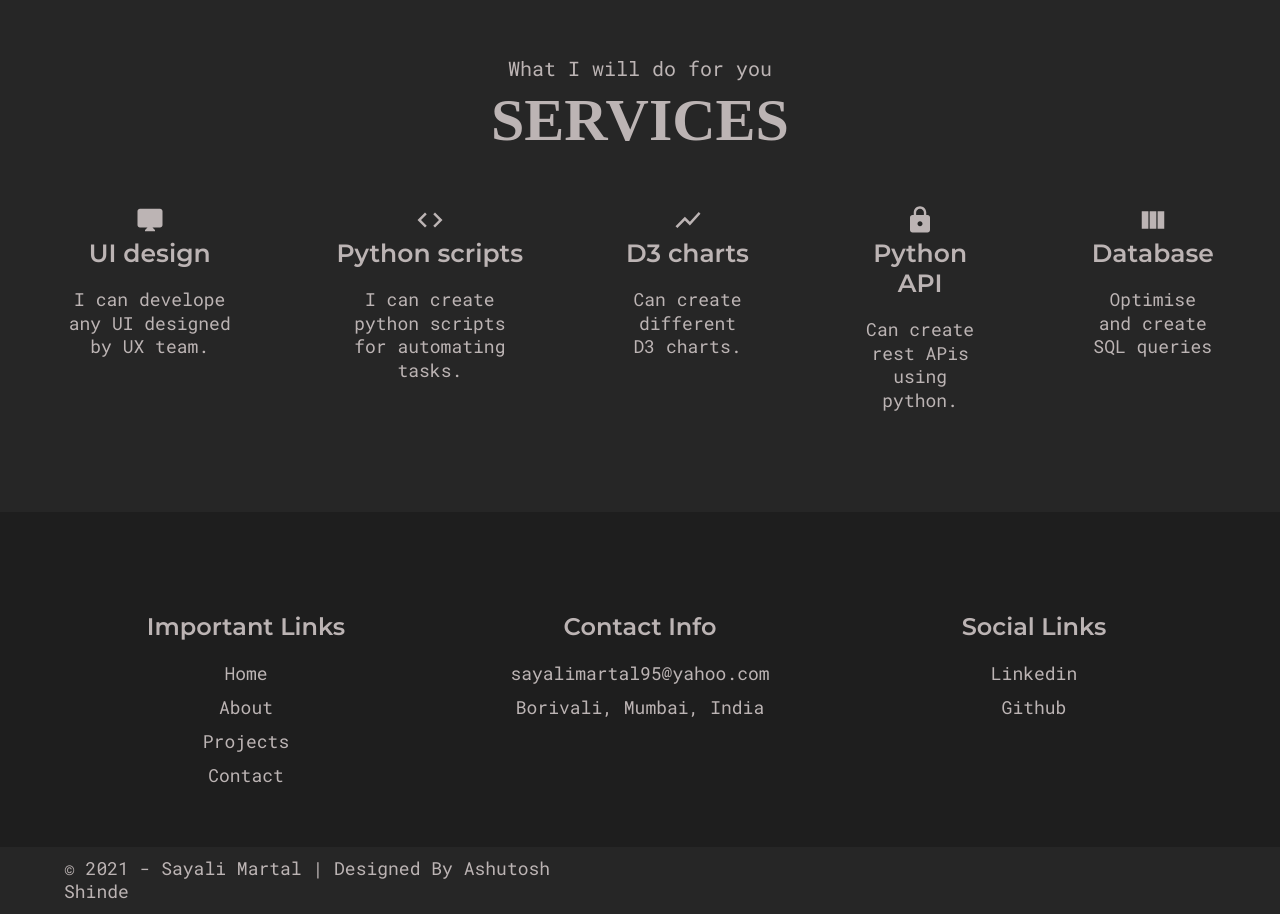
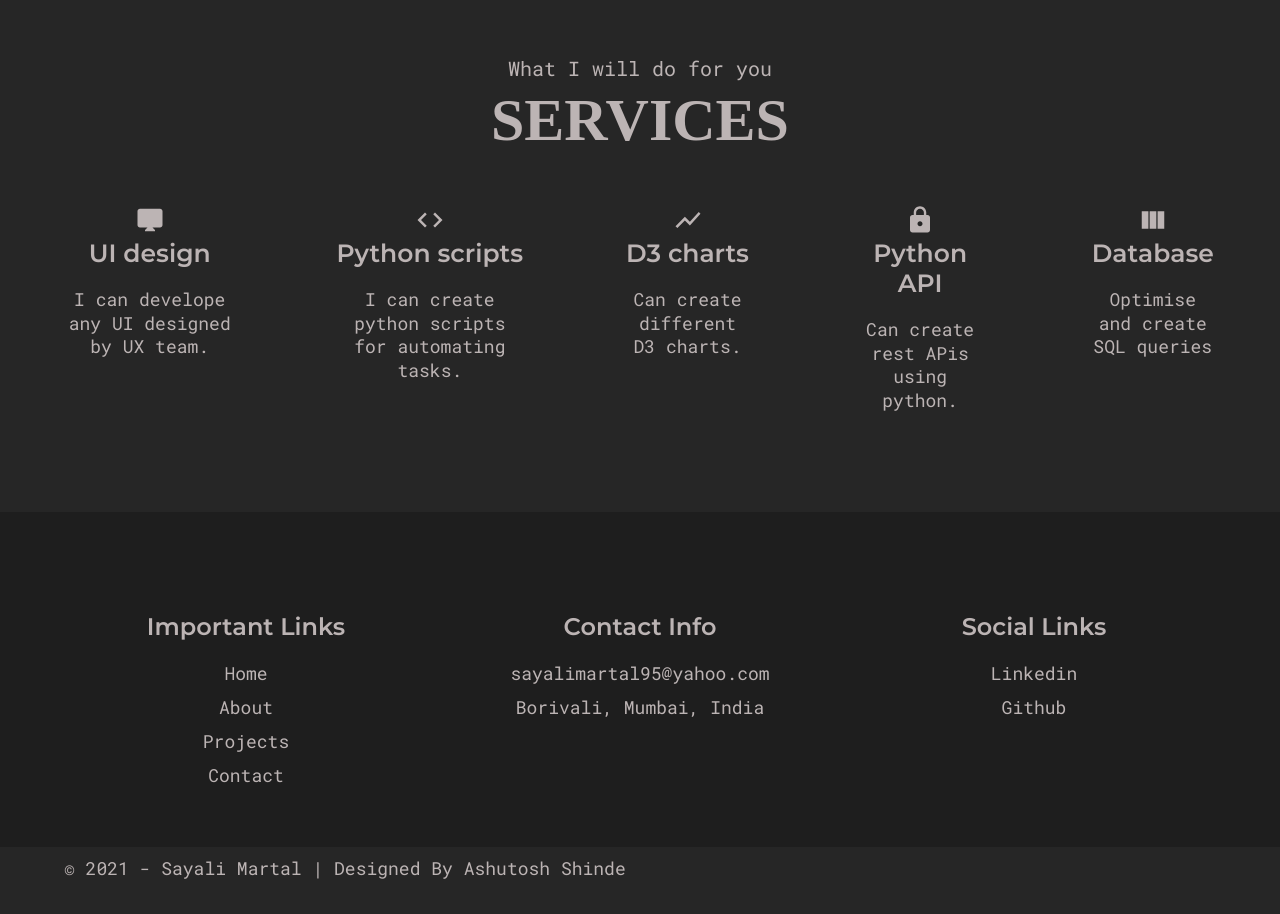
Before and after one commit to sayali-martal/Portfolio, a React (Create React App) app: page / in a window 1280 px wide. Shown: the part 3890-4804 px from the top of the page. After the commit the page ends 4780 px from the top, so only its background shows below. Built offline with nearby package versions, Linux system fonts and the light colour scheme; a web font is replaced by a local one.

Commit message:
Footer fix

```diff
--- a/src/components/Footer.js
+++ b/src/components/Footer.js
@@ -27,6 +27,7 @@ const FooterStyle = styled.div`
     margin-top: 5rem;
     .para {
       margin-left: 0;
+      max-width: none;
     }
   }
   @media only screen and (max-width: 768px) {
```
